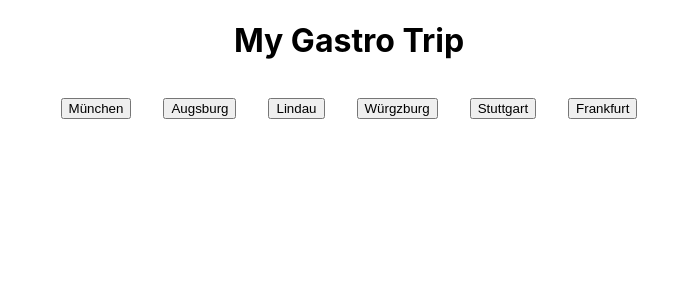
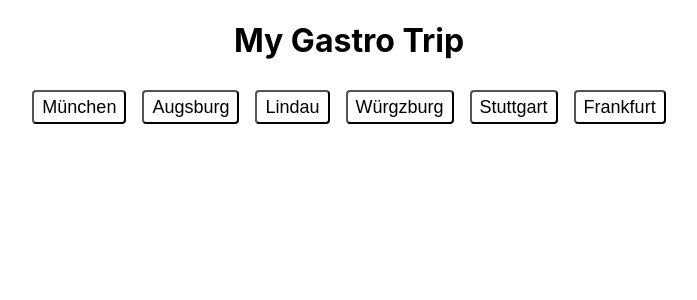
Before and after one commit to Khaanh/MyGastroTrip, a React (Create React App) app: page / in a window 1280 px wide. Shown: the top 300 px of the page, without its empty margins (291-988 px from the left). Built offline with nearby package versions, Linux system fonts and the light colour scheme.

Commit message:
list of cities

```diff
--- a/src/components/ListOfCities/ListOfCities.js
+++ b/src/components/ListOfCities/ListOfCities.js
@@ -13,23 +13,34 @@ const cities = [
 
 export default function ListOfCities() {
 	const [activeStatus, setActiveStatus] = useState(false);
-	const activeBtn = classNames({
-		"list-item": true,
-		"is-active": activeStatus,
-	});
+	const handleClick = (e) => {
+		setActiveStatus(!activeStatus);
+		console.log(e.target);
+	};
+
+	// const activeBtn = classNames({
+	// 	"list-item": true,
+	// 	"is-active": activeStatus,
+	// });
 
 	return (
 		<ul className="list">
 			{cities.map((city) => (
 				<li className="list-item">
 					<button
+						className={`list-btn ${activeStatus ? "is-active" : ""}`}
+						onClick={handleClick}
+					>
+						{city}
+					</button>
+					{/* <button
 						className={activeBtn}
 						onClick={(e) => {
 							setActiveStatus(!activeStatus);
 						}}
 					>
 						{city}
-					</button>
+					</button> */}
 				</li>
 			))}
 		</ul>
```
